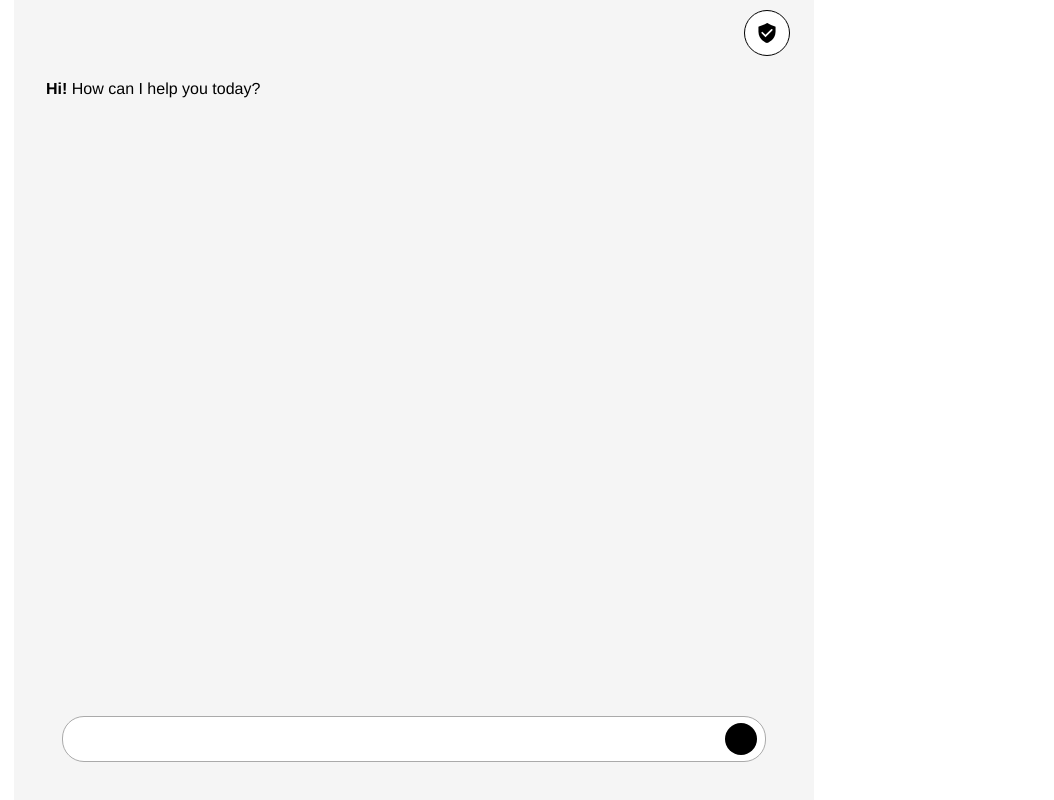
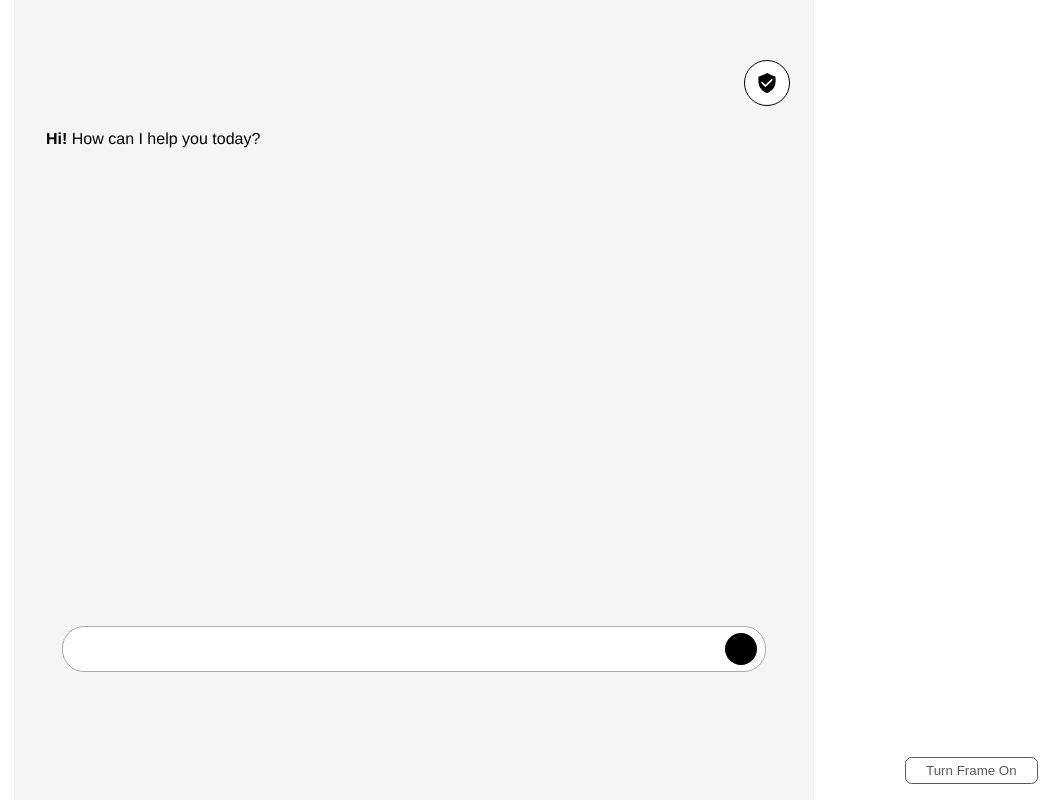
Before and after one commit to govuk-once/gds-eligibility-chat-frontend, a SvelteKit app: page / in a window 1280 px wide. Shown: the whole page, without its empty margins (226-1280 px from the left). Built offline with nearby package versions, Linux system fonts and the light colour scheme; what showdown would draw is missing.

Commit message:
add frame and toggle on web view

```diff
--- a/src/lib/components/Footer.svelte
+++ b/src/lib/components/Footer.svelte
@@ -1,9 +1,18 @@
-<footer></footer>
+<script lang="ts">
+	let { class: className = '' } = $props<{ class?: string }>();
+</script>
+
+<footer class={className}></footer>
 
 <style>
 	footer {
-		/* height: 6.625em; */
-		height: 1em;
+		height: 6.625em;
 		background-color: #f5f5f5;
 	}
+
+	.keyboard-collapsed-footer {
+		height: 1em;
+		text-align: center;
+		flex-shrink: 0;
+	}
 </style>
--- a/src/lib/components/Header.svelte
+++ b/src/lib/components/Header.svelte
@@ -19,8 +19,7 @@
 
 <style>
 	header {
-		/* height: 6.625em; */
-		height: 3.5em;
+		height: 6.625em;
 		display: flex;
 		justify-content: flex-end;
 		align-items: flex-end;
--- /dev/null
+++ b/src/lib/components/buttons/FrameToggler.svelte
@@ -0,0 +1,22 @@
+<script lang="ts">
+	let { on, toggle } = $props<{ on: boolean; toggle: () => void }>();
+</script>
+
+<button class="frame-toggler" onclick={toggle}>
+	Turn Frame {on ? 'Off' : 'On'}
+</button>
+
+<style>
+	.frame-toggler {
+		position: fixed;
+		bottom: 1rem;
+		right: 1rem;
+		width: 10em;
+		height: 2em;
+		background-color: transparent;
+		color: #595959;
+		border: 1px solid #595959;
+		border-radius: 0.5em;
+		cursor: pointer;
+	}
+</style>
--- a/src/lib/components/ChatMessage.svelte
+++ b/src/lib/components/chat/ChatMessage.svelte
@@ -1,6 +1,6 @@
 <script lang="ts">
 	import type { Message, Action } from '$lib/types';
-	import StreamingText from '$lib/components/StreamingText.svelte';
+	import StreamingText from '$lib/components/chat/StreamingText.svelte';
 	import { getRandomDelay } from '$lib/utils/random-delay';
 	import UserAgentMessageActions from '$lib/components/actions/UserAgentMessageActions.svelte';
 	import BenefitAgentMessageActions from '$lib/components/actions/BenefitAgentMessageActions.svelte';
--- /dev/null
+++ b/src/lib/components/chat/ChatShell.svelte
@@ -0,0 +1,104 @@
+<script lang="ts">
+	import Header from '$lib/components/Header.svelte';
+	import ChatInputBox from '$lib/components/chat/ChatInputBox.svelte';
+	import ChatMessage from '$lib/components/chat/ChatMessage.svelte';
+	import Footer from '$lib/components/Footer.svelte';
+	import { chatState, sendMessage } from '$lib/chat.svelte';
+	import { autoScroll } from '$lib/utils/autoScroll.svelte';
+
+	const { footerClass = '', afterSend: afterSendCallback = null } = $props<{
+		footerClass?: string;
+		afterSend?: (input?: ChatInputBox) => void;
+	}>();
+
+	let chatWindowEl: HTMLDivElement;
+	let chatInputBoxComponent: ChatInputBox;
+	let thinkingText = $state('Thinking');
+
+	$effect(() => {
+		if (!chatState.loading) return;
+
+		const interval = setInterval(() => {
+			thinkingText += '.';
+			if (thinkingText.length > 'Thinking...'.length) {
+				thinkingText = 'Thinking';
+			}
+		}, 350);
+
+		return () => {
+			clearInterval(interval);
+			thinkingText = 'Thinking';
+		};
+	});
+
+	async function handleSend() {
+		await sendMessage();
+		afterSendCallback?.(chatInputBoxComponent);
+	}
+
+	function handleStreamUpdate() {
+		requestAnimationFrame(() => {
+			chatWindowEl.scrollTop = chatWindowEl.scrollHeight;
+		});
+	}
+</script>
+
+<Header />
+
+<div class="chat-container">
+	<div class="chat-window" use:autoScroll bind:this={chatWindowEl}>
+		{#each chatState.messages as m, i (m.id)}
+			<ChatMessage
+				message={m}
+				isLast={i === chatState.messages.length - 1}
+				loading={chatState.loading}
+				onUpdate={handleStreamUpdate}
+			/>
+		{/each}
+
+		{#if chatState.loading}
+			<ChatMessage
+				message={{
+					id: 'loading-indicator',
+					role: 'assistant',
+					html: `<p>${thinkingText}</p>`
+				}}
+				isLast
+				loading
+			/>
+		{/if}
+	</div>
+
+	<ChatInputBox
+		bind:this={chatInputBoxComponent}
+		bind:value={chatState.input}
+		loading={chatState.loading}
+		onSend={handleSend}
+	/>
+</div>
+
+<Footer class={footerClass} />
+
+<style>
+	.chat-container {
+		width: 100%;
+		box-sizing: border-box;
+		display: flex;
+		flex-direction: column;
+		/* gap: 1rem; */
+		font-family: 'Helvetica Neue', Helvetica, Arial, sans-serif;
+		flex: 1;
+		min-height: 0;
+	}
+
+	.chat-window {
+		padding-top: 1.5em;
+		overflow-y: auto;
+		display: flex;
+		flex-direction: column;
+		gap: 1.5em; /* gap between items in chat window */
+		flex: 1; /* Grow to fill available space */
+		min-height: 0; /* Prevent flexbox overflow */
+		background-color: #f5f5f5;
+	}
+</style>
--- /dev/null
+++ b/src/lib/components/mobile/MobileView.svelte
@@ -0,0 +1,23 @@
+<script lang="ts">
+	import ChatShell from '$lib/components/chat/ChatShell.svelte';
+	import { device } from '$lib/device.svelte';
+	import { virtualViewportSizer } from '$lib/utils/virtualViewportSizer.svelte';
+</script>
+
+<div class="app-container" use:virtualViewportSizer>
+	<ChatShell footerClass={device.isKeyboardCollapsed ? 'keyboard-collapsed-footer' : ''} />
+</div>
+
+<style>
+	.app-container {
+		max-width: 800px;
+		width: 100%;
+		height: 100%; /* Added to ensure vertical filling */
+		margin: 0 auto; /* Horizontal centering */
+		padding: 0 1em;
+		background-color: #f5f5f5;
+		box-sizing: border-box; /* Include padding in the width calculation */
+		display: flex;
+		flex-direction: column;
+	}
+</style>
--- /dev/null
+++ b/src/lib/components/web/WebView.svelte
@@ -0,0 +1,63 @@
+<script lang="ts">
+	import ChatShell from '$lib/components/chat/ChatShell.svelte';
+	import FrameToggler from '$lib/components/buttons/FrameToggler.svelte';
+	import { virtualViewportSizer } from '$lib/utils/virtualViewportSizer.svelte';
+	import { tick } from 'svelte';
+	import ChatInputBox from '$lib/components/chat/ChatInputBox.svelte';
+
+	let frameOn = $state(false);
+	function toggleFrame() {
+		frameOn = !frameOn;
+	}
+
+	async function afterSend(input?: ChatInputBox) {
+		await tick();
+		input?.focusInput();
+	}
+</script>
+
+<div class="page-container" class:frame-on-background={frameOn}>
+	<div class="app-container" use:virtualViewportSizer={!frameOn} class:frame-on-container={frameOn}>
+		<ChatShell {afterSend} footerClass={frameOn ? 'keyboard-collapsed-footer' : ''} />
+		<FrameToggler on={frameOn} toggle={toggleFrame} />
+	</div>
+</div>
+
+<style>
+	.page-container {
+		display: flex;
+		flex-direction: column;
+		min-height: 100vh;
+		width: 100vw;
+		background-color: transparent;
+		transition: background-color 1.5s ease;
+	}
+
+	.page-container.frame-on-background {
+		background-color: black;
+		display: flex;
+		justify-content: center;
+		align-items: center;
+	}
+
+	.app-container.frame-on-container {
+		width: 25.125em;
+		height: 55em;
+		max-width: none; /* Override max-width when frame is on */
+		margin: auto; /* Center horizontally and vertically within the flex container */
+		overflow: hidden; /* Ensure content respects fixed height */
+		border-radius: 3.75em;
+	}
+
+	.app-container {
+		max-width: 800px;
+		width: 100%;
+		height: 100%;
+		margin: 0 auto; /* Horizontal centering */
+		padding: 0 1em;
+		background-color: #f5f5f5;
+		box-sizing: border-box; /* Include padding in the width calculation */
+		display: flex;
+		flex-direction: column;
+	}
+</style>
--- a/src/routes/+page.svelte
+++ b/src/routes/+page.svelte
@@ -1,133 +1,13 @@
 <script lang="ts">
-	import Header from '$lib/components/Header.svelte';
-	import Footer from '$lib/components/Footer.svelte';
-	import ChatInputBox from '$lib/components/ChatInputBox.svelte';
-	import ChatMessage from '$lib/components/ChatMessage.svelte';
-	import { chatState, sendMessage } from '$lib/chat.svelte';
-	import { autoScroll } from '$lib/utils/autoScroll.svelte';
+	import WebView from '$lib/components/web/WebView.svelte';
+	import MobileView from '$lib/components/mobile/MobileView.svelte';
 	import { device, initDeviceListeners } from '$lib/device.svelte';
-	import { virtualViewportSizer } from '$lib/utils/virtualViewportSizer.svelte';
-	import { tick } from 'svelte';
-
-	let chatInputBoxComponent: ChatInputBox;
-	let chatWindowEl: HTMLDivElement;
 
 	initDeviceListeners();
-
-	let thinkingText = $state('Thinking');
-
-	$effect(() => {
-		if (chatState.loading) {
-			const interval = setInterval(() => {
-				thinkingText += '.';
-				if (thinkingText.length > 'Thinking...'.length) {
-					thinkingText = 'Thinking';
-				}
-			}, 350);
-
-			return () => {
-				clearInterval(interval);
-				thinkingText = 'Thinking';
-			};
-		}
-	});
-
-	async function handleSend() {
-		await sendMessage();
-		if (chatInputBoxComponent && !device.isMobile) {
-			await tick();
-			chatInputBoxComponent.focusInput();
-		}
-	}
-	function handleStreamUpdate() {
-		if (chatWindowEl) {
-			// Wait for the next frame to allow the DOM to update
-			// before we measure the new scrollHeight.
-			requestAnimationFrame(() => {
-				chatWindowEl.scrollTop = chatWindowEl.scrollHeight;
-			});
-		}
-	}
 </script>
 
-<div class="page-container" use:virtualViewportSizer>
-	<Header />
-	<div class="chat-container">
-		<div class="chat-window" use:autoScroll bind:this={chatWindowEl}>
-			{#each chatState.messages as m, i (m.id)}
-				<ChatMessage
-					message={m}
-					isLast={i === chatState.messages.length - 1}
-					loading={chatState.loading}
-					onUpdate={handleStreamUpdate}
-				/>
-			{/each}
-			{#if chatState.loading}
-				<ChatMessage
-					message={{
-						id: 'loading-indicator',
-						role: 'assistant',
-						html: '<p>' + thinkingText + '</p>'
-					}}
-					isLast={true}
-					loading={chatState.loading}
-				/>
-			{/if}
-		</div>
-
-		<ChatInputBox
-			bind:this={chatInputBoxComponent}
-			bind:value={chatState.input}
-			loading={chatState.loading}
-			placeholder=""
-			onSend={handleSend}
-		/>
-	</div>
-	{#if !device.isMobile}
-		<Footer />
-	{/if}
-	{#if device.isMobile && device.isKeyboardCollapsed}
-		<footer class="keyboard-collapsed-footer"></footer>
-	{/if}
-</div>
-
-<style>
-	.page-container {
-		max-width: 800px;
-		width: 100%;
-		margin: 0 auto; /* Horizontal centering */
-		padding: 0 1em;
-		background-color: #F5F5F5;
-		box-sizing: border-box; /* Include padding in the width calculation */
-		display: flex;
-		flex-direction: column;
-	}
-
-	.chat-container {
-		width: 100%;
-		box-sizing: border-box;
-		display: flex;
-		flex-direction: column;
-		/* gap: 1rem; */
-		font-family: 'Helvetica Neue', Helvetica, Arial, sans-serif;
-		flex: 1;
-		min-height: 0;
-	}
-
-	.chat-window {
-		padding-top: 1.5em;
-		overflow-y: auto;
-		display: flex;
-		flex-direction: column;
-		gap: 1.5em; /* gap between items in chat window */
-		flex: 1; /* Grow to fill available space */
-		min-height: 0; /* Prevent flexbox overflow */
-		background-color: #F5F5F5;
-	}
-
-	.keyboard-collapsed-footer {
-		height: 1em;
-		text-align: center;
-		flex-shrink: 0;
-	}
-</style>
+{#if device.isMobile}
+	<MobileView />
+{:else}
+	<WebView />
+{/if}
```
Also changed, not shown: src/lib/utils/virtualViewportSizer.svelte.ts (+33 -8 lines), src/lib/components/chat/ChatInputBox.svelte (renamed from src/lib/components/ChatInputBox.svelte), src/lib/components/chat/StreamingText.svelte (renamed from src/lib/components/StreamingText.svelte).
